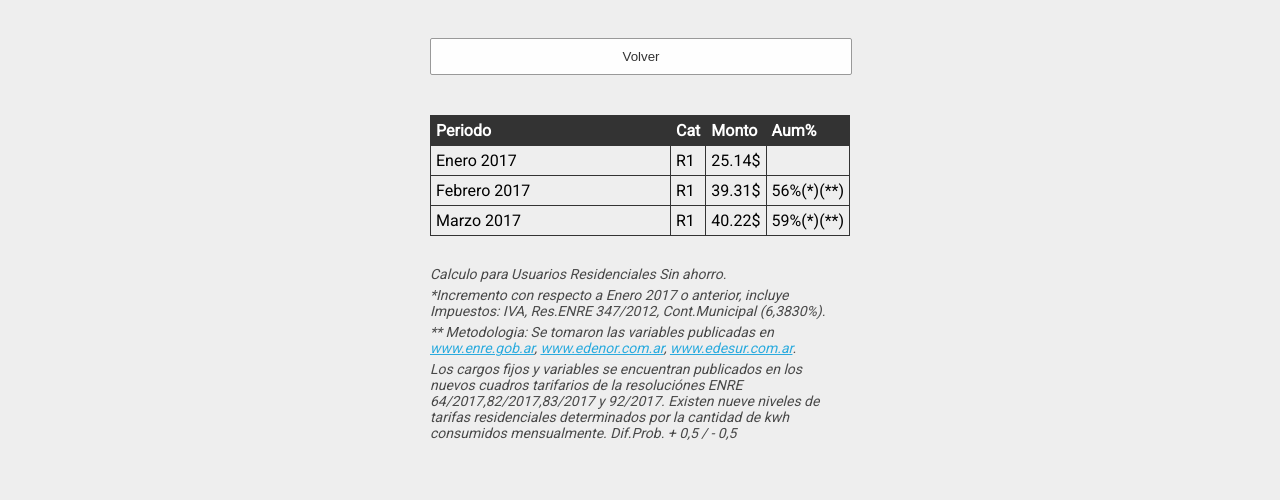
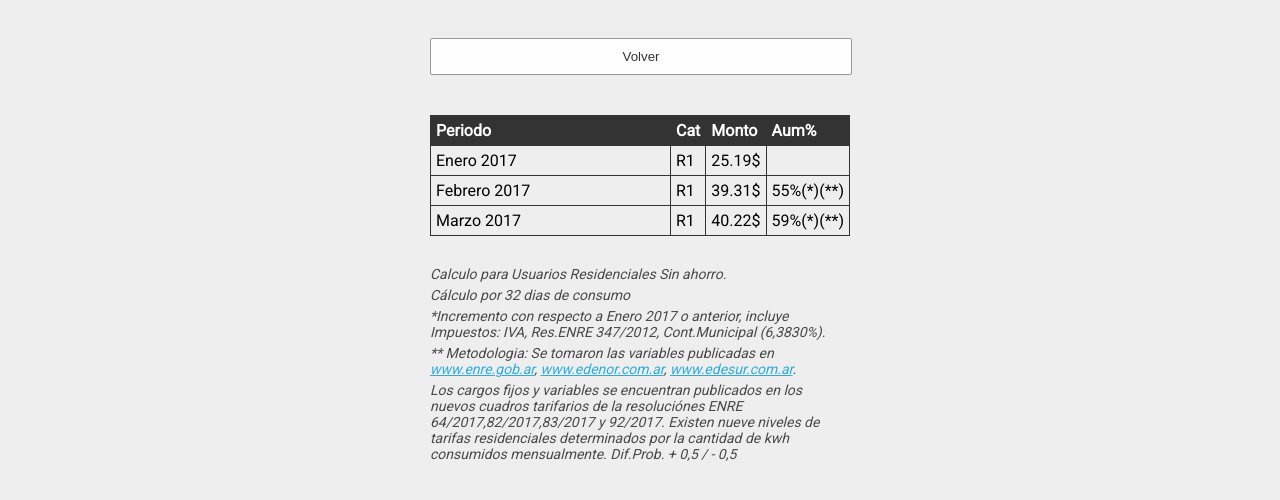
Before and after one commit to nuevo-espacio/luz-2017, a plain HTML site: page index.html in a window 1280 px wide. Both pictures are taken after typing "5" into the empty fields and a click on the input "Calcular". Shown: the part 152-652 px from the top of the page. Drawn offline with Linux system fonts and the light colour scheme.

Commit message:
Cambios menores

```diff
--- a/index.html
+++ b/index.html
@@ -55,6 +55,7 @@
 					</tbody>
 				</table>
 				<p>Calculo para Usuarios Residenciales Sin ahorro.</p>
+				<p>Cálculo por 32 dias de consumo</p>
 				<p>*Incremento con respecto a Enero 2017 o anterior, incluye Impuestos: IVA, Res.ENRE 347/2012, Cont.Municipal (6,3830%).</p>
 				<p>** Metodologia: Se tomaron las variables publicadas en <a href="http://www.enre.gob.ar">www.enre.gob.ar</a>, <a href="http://www.edenor.com.ar">www.edenor.com.ar</a>, <a href="http://www.edesur.com.ar">www.edesur.com.ar</a>.</p>
  				<p>Los cargos fijos y variables se encuentran publicados en los nuevos cuadros tarifarios de la resoluciónes ENRE 64/2017,82/2017,83/2017 y 92/2017. Existen nueve niveles de tarifas residenciales determinados por la cantidad de kwh consumidos mensualmente.
--- a/js/main.js
+++ b/js/main.js
@@ -43,7 +43,7 @@
 
             if(periodo.bimestral) {
                 fijo = fijo * 32 / 61;
-                variable = variable * 31 / 65;
+                variable = variable * 32 / 65;
             }
 
             var subtotal = fijo + variable;
```
